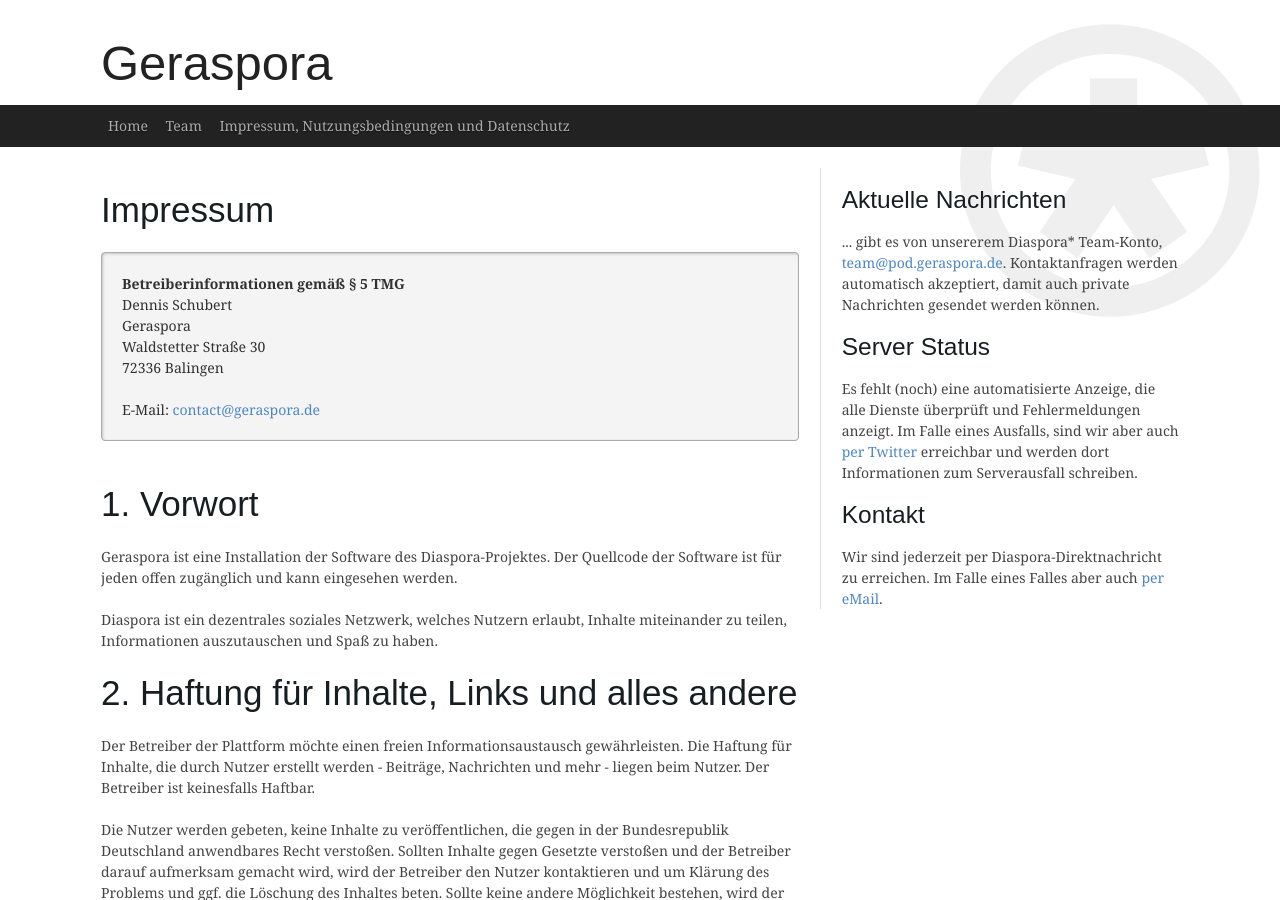
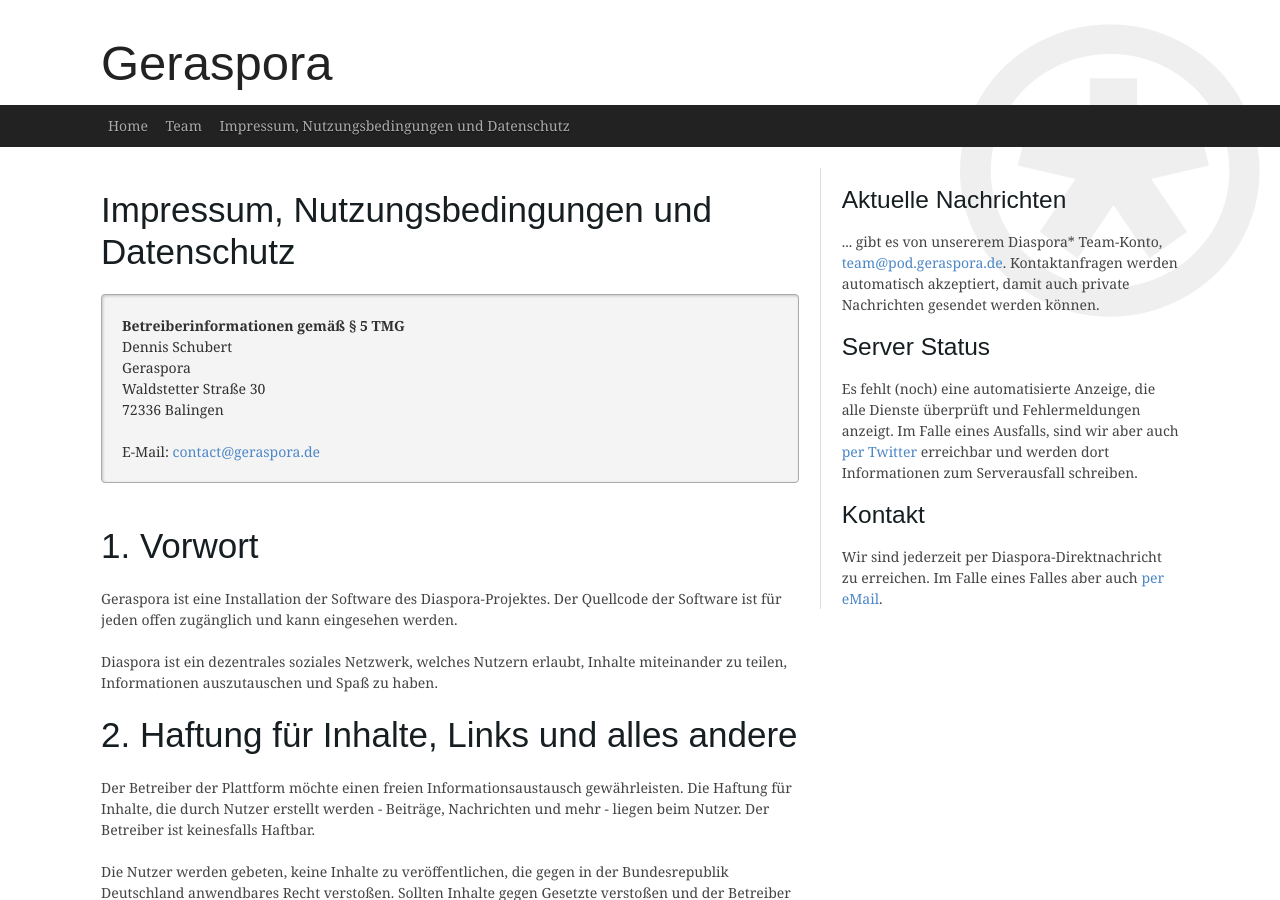
Before and after one commit to geraspora/meta, a Jekyll site: the page built from legal.html, in a window 1280 px wide and 900 px high. Built offline with Jekyll 4.4.1, drawn with Linux system fonts in a browser that asks for light colours; some web fonts are replaced; Markdown is read by kramdown in place of the engine named in the settings.

Commit message:
big headlines are big.

```diff
--- a/legal.html
+++ b/legal.html
@@ -4,7 +4,7 @@
 ---
 
 <div class="ym-gbox-left ym-clearfix">
-  <h2>Impressum</h2>
+  <h2>Impressum, Nutzungsbedingungen und Datenschutz</h2>
 
   <p class="box info">
     <strong>Betreiberinformationen gemäß &sect; 5 TMG</strong><br>
```
